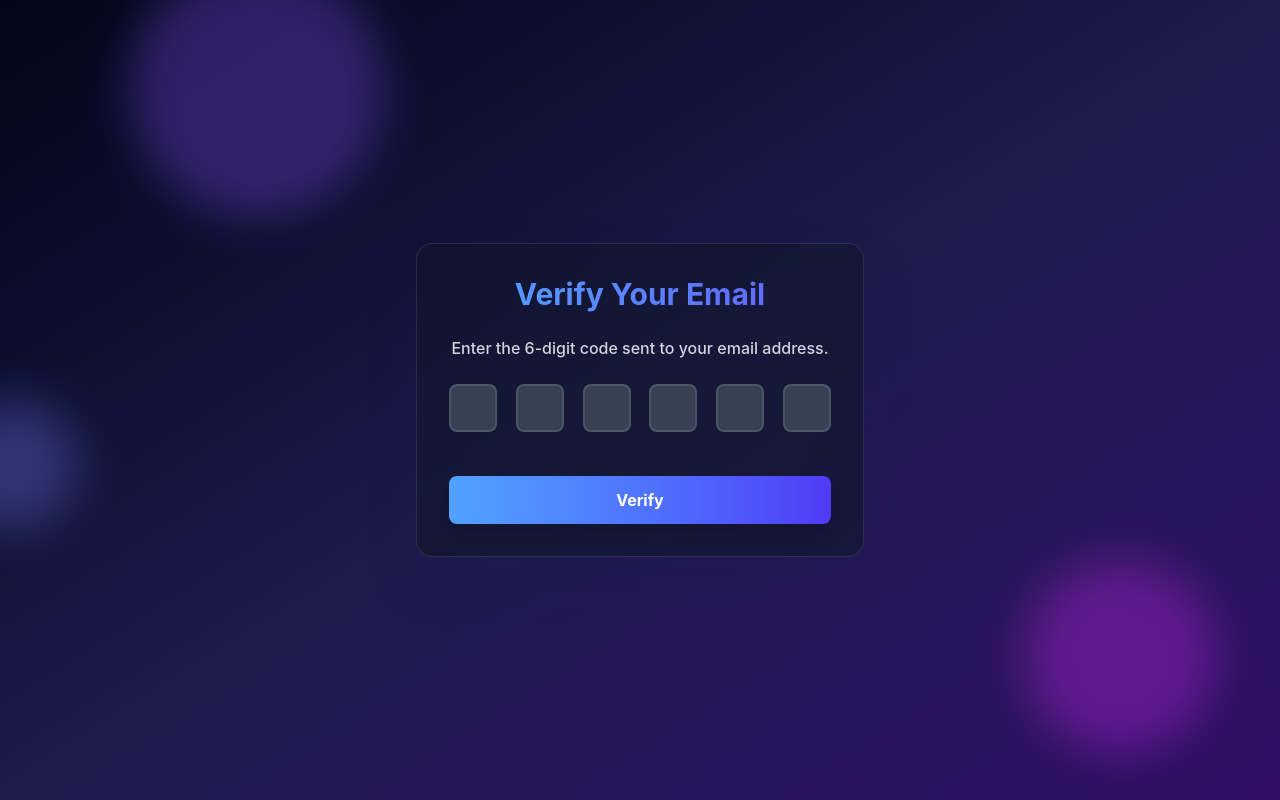
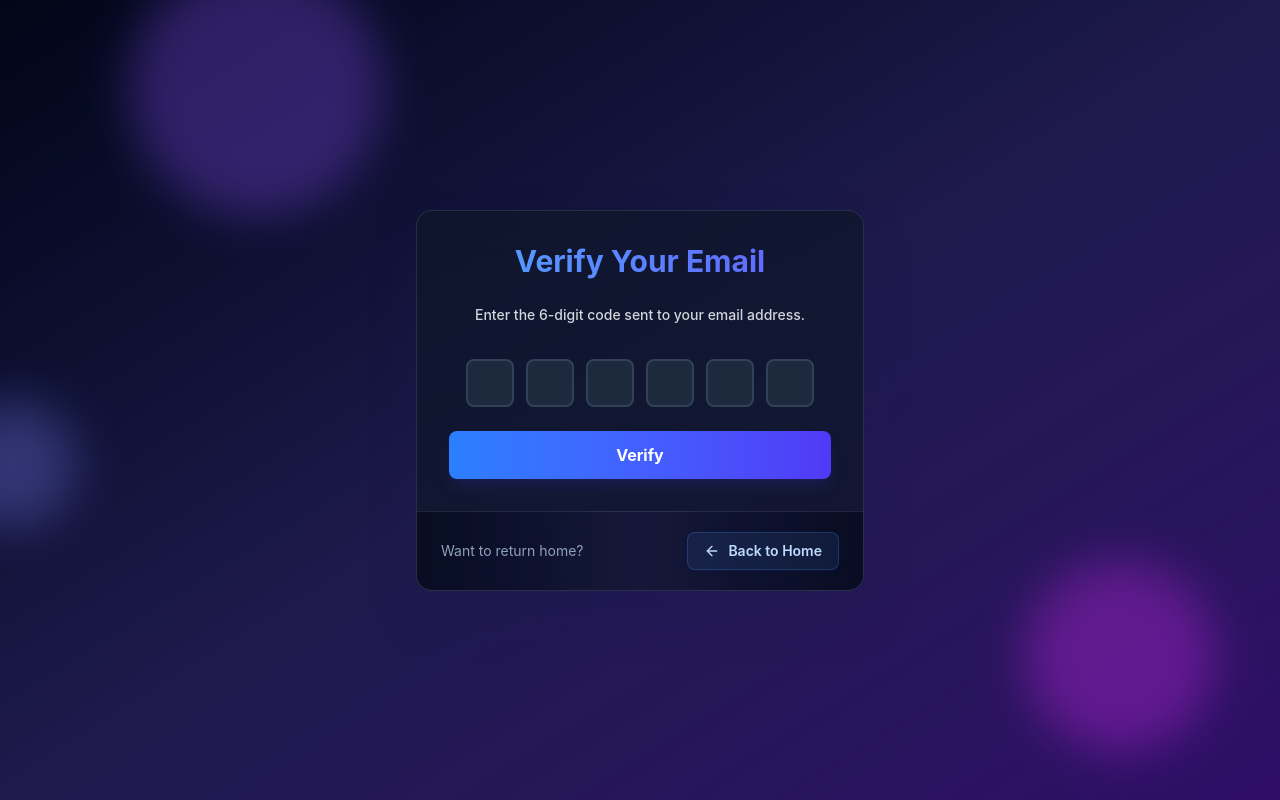
Before and after one commit to harshkoli1255/MERN-AUTH, a React (Vite) app in the folder frontend/: page /verify-email in a window 1280 px wide. Built offline with nearby package versions, Linux system fonts and the light colour scheme; no server answers.

Commit message:
handle the route that doesn't exists

```diff
--- a/frontend/src/App.jsx
+++ b/frontend/src/App.jsx
@@ -91,6 +91,10 @@ function App() {
               <ResetPassword/>
             </RedirectAuthenticatedUser>
           }/>
+
+          <Route path="*" element={
+            <Navigate to="/" replace={true}/>
+          }/>
         </Routes>
       <Toaster/>
     </div>
--- a/frontend/src/pages/EmailVerification.jsx
+++ b/frontend/src/pages/EmailVerification.jsx
@@ -1,9 +1,9 @@
 import { useEffect, useRef, useState } from 'react';
 import { motion } from 'framer-motion';
-import { useNavigate } from 'react-router-dom';
+import { useNavigate, Link } from 'react-router-dom';
 import { userAuthStore } from '../store/authStore';
 import toast from 'react-hot-toast';
-import { Loader } from 'lucide-react';
+import { ArrowLeft, Loader } from 'lucide-react';
 
 const EmailVerification = () => {
     const [code, setCode] = useState(["", "", "", "", "", ""]);
@@ -69,45 +69,92 @@ const EmailVerification = () => {
     };
 
   return (
-    <motion.div className='p-8 max-w-md w-full bg-slate-900/60 backdrop-blur-xl border border-white/10 rounded-2xl shadow-2xl shadow-indigo-950/50 overflow-hidden'
-    initial={{opacity: 0, y : -50}} animate={{opacity: 1, y: 0}} transition={{duration: 0.4}} >
 
+  <motion.div
+  className="w-full max-w-md overflow-hidden rounded-2xl border border-white/10 bg-slate-900/80 shadow-2xl shadow-indigo-950/50 backdrop-blur-xl"
+  initial={{ opacity: 0, y: -50 }}
+  animate={{ opacity: 1, y: 0 }}
+  transition={{ duration: 0.4 }}
+>
+  {/* Main Content */}
+  <div className="p-8">
 
-        <h2 className='text-3xl font-bold mb-6 text-center bg-gradient-to-r from-blue-400 to-indigo-500 text-transparent bg-clip-text'>
+    <h2 className="mb-6 text-center text-3xl font-bold bg-gradient-to-r from-blue-400 to-indigo-500 bg-clip-text text-transparent">
       Verify Your Email
     </h2>
-        <p className='text-center text-gray-300 mb-6 font-medium'>Enter the 6-digit code sent to your email address. {user && <span className='font-semibold text-amber-300'>{user.email}</span>}</p>
 
-        <form className='space-y-6' onSubmit={handleSumbit}>
-            <div className='flex justify-between'>
+    <p className="mb-8 text-center text-sm font-medium leading-6 text-gray-300">
+      Enter the 6-digit code sent to your email address.{" "}
+      {user && (
+        <span className="font-semibold text-amber-300">
+          {user.email}
+        </span>
+      )}
+    </p>
+
+    <form className="space-y-6" onSubmit={handleSumbit}>
+
+      <div className="flex justify-center gap-3">
         {code.map((digit, index) => (
           <input
             key={index}
-                        ref={(el) => { inputRef.current[index] = el; }}
+            ref={(el) => {
+              inputRef.current[index] = el;
+            }}
             type="text"
-                        maxLength={6}
+            inputMode="numeric"
+            maxLength={1}
             value={digit}
             onChange={(e) => handleChange(index, e.target.value)}
             onKeyDown={(e) => handleKeyDown(index, e)}
-                        className="w-12 h-12 text-center text-2xl font-bold bg-gray-700 text-white border-2 border-gray-600 rounded-lg focus:border-cyan-400 focus:outline-none"
+            className="h-12 w-12 rounded-lg border-2 border-slate-700 bg-slate-800 text-center text-xl font-bold text-white outline-none transition-all duration-200 focus:border-indigo-500 focus:bg-slate-700 focus:ring-2 focus:ring-indigo-500/20"
           />
         ))}
       </div>
-            {error && <p className='text-red-500 font-semibold mt-2'>{error}</p>}
 
-        <motion.button className='mt-5 w-full py-3 px-4 bg-gradient-to-r from-blue-400 to-indigo-600 text-white font-bold rounded-lg shadow-lg hover:from-blue-600 hover:to-indigo-700 focus:outline-none focus:ring-2 focus:ring-indigo-500 focus:ring-offset-2 focus:right-offset-gray-900 transition duration-200 hover:cursor-pointer'
-                    whileHover={{scale: 1.02}}
-                    whileTap={{scale: 0.98}}
-                    type='submit'
+      {error && (
+        <p className="text-center text-sm font-semibold text-red-400">
+          {error}
+        </p>
+      )}
+
+      <motion.button
+        type="submit"
         disabled={isLoading}
+        whileHover={{ scale: 1.02 }}
+        whileTap={{ scale: 0.98 }}
+        className="mt-5 flex w-full items-center justify-center rounded-lg bg-gradient-to-r from-blue-500 to-indigo-600 px-4 py-3 font-bold text-white shadow-lg shadow-indigo-900/30 transition-all duration-200 hover:from-blue-600 hover:to-indigo-700 focus:outline-none focus:ring-2 focus:ring-indigo-500 disabled:cursor-not-allowed disabled:opacity-60"
       >
+        {isLoading ? (
+          <Loader className="h-6 w-6 animate-spin" />
+        ) : (
+          "Verify"
+        )}
+      </motion.button>
 
-                        {isLoading ? <span><Loader className='w-6 h-6 animate-spin mx-auto'/></span> : <span>Verify</span>}
+    </form>
+  </div>
 
-        </motion.button>
-        </form>
+  {/* Back to Home */}
+  <div className="border-t border-white/10 bg-gradient-to-r from-slate-950/60 via-indigo-950/30 to-slate-950/60 px-6 py-5">
+    <div className="flex flex-col items-center gap-3 sm:flex-row sm:justify-between">
 
+      <p className="text-sm text-slate-400">
+        Want to return home?
+      </p>
+
+      <Link
+        to="/"
+        className="group inline-flex items-center gap-2 rounded-lg border border-blue-400/20 bg-blue-400/10 px-4 py-2 text-sm font-semibold text-blue-200 shadow-sm shadow-blue-950/30 transition duration-200 hover:border-blue-300/40 hover:bg-blue-400/20 hover:text-white focus:outline-none focus:ring-2 focus:ring-blue-400/60 focus:ring-offset-2 focus:ring-offset-slate-950"
+      >
+        <ArrowLeft className="h-4 w-4 transition-transform duration-200 group-hover:-translate-x-1" />
+        <span>Back to Home</span>
+      </Link>
+
+    </div>
+  </div>
 </motion.div>
+
   )
 }
 
--- a/frontend/src/pages/ForgotPasswordPage.jsx
+++ b/frontend/src/pages/ForgotPasswordPage.jsx
@@ -14,7 +14,7 @@ const ForgotPasswordPage = () => {
         e.preventDefault();
         await forgotPassword(email)
         setIsSubmitted(true);
-        toast.success("Reset link sent to your inbox...")
+        toast.success("Reset link sent to your index...")
     }
 
   return (
--- a/frontend/src/pages/ResetPassword.jsx
+++ b/frontend/src/pages/ResetPassword.jsx
@@ -1,8 +1,8 @@
 import { motion } from 'framer-motion';
 import Input from '../components/Input.jsx';
-import {Lock, Loader} from 'lucide-react';
+import {Lock, Loader, ArrowLeft} from 'lucide-react';
 import { userAuthStore } from '../store/authStore.js';
-import { useNavigate, useParams } from 'react-router-dom';
+import { Link, useNavigate, useParams } from 'react-router-dom';
 import { useEffect, useState } from 'react';
 import toast from 'react-hot-toast';
 
@@ -61,6 +61,24 @@ const ResetPassword = () => {
 
             </form>
       </div>
+
+        <div className="border-t border-white/10 bg-gradient-to-r from-slate-950/60 via-indigo-950/30 to-slate-950/60 px-6 py-5">
+    <div className="flex flex-col items-center gap-3 sm:flex-row sm:justify-between">
+
+      <p className="text-sm text-slate-400">
+        Want to return home?
+      </p>
+
+      <Link
+        to="/"
+        className="group inline-flex items-center gap-2 rounded-lg border border-blue-400/20 bg-blue-400/10 px-4 py-2 text-sm font-semibold text-blue-200 shadow-sm shadow-blue-950/30 transition duration-200 hover:border-blue-300/40 hover:bg-blue-400/20 hover:text-white focus:outline-none focus:ring-2 focus:ring-blue-400/60 focus:ring-offset-2 focus:ring-offset-slate-950"
+      >
+        <ArrowLeft className="h-4 w-4 transition-transform duration-200 group-hover:-translate-x-1" />
+        <span>Back to Home</span>
+      </Link>
+
+    </div>
+  </div>
     </motion.div>
   )
 }
```
Lines whose indentation alone changed are shown as unchanged.
